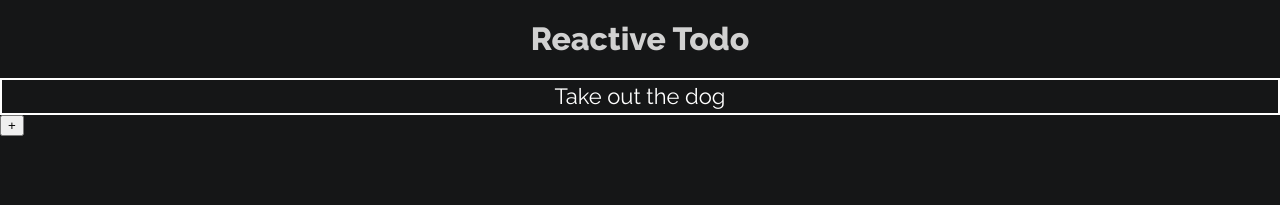
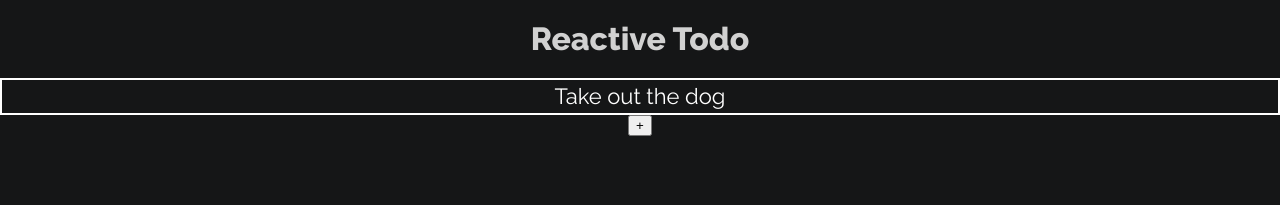
Before and after one commit to ch4nc3l0/todo-react, a React (Create React App) app in the folder todo-react/: page / in a window 1280 px wide. Shown: the top 205 px of the page. Built offline with nearby package versions, Linux system fonts and the light colour scheme.

Commit message:
Center Button

```diff
--- a/todo-react/src/AddTodo.js
+++ b/todo-react/src/AddTodo.js
@@ -4,7 +4,9 @@ export default class AddTodo extends Component{
 
     render(){
         return(
-            <button className='centerwrapper'>+</button>
+            <div className='centerwrapper'>
+            <button>+</button>
+            </div>
         );
     };
 };
```
